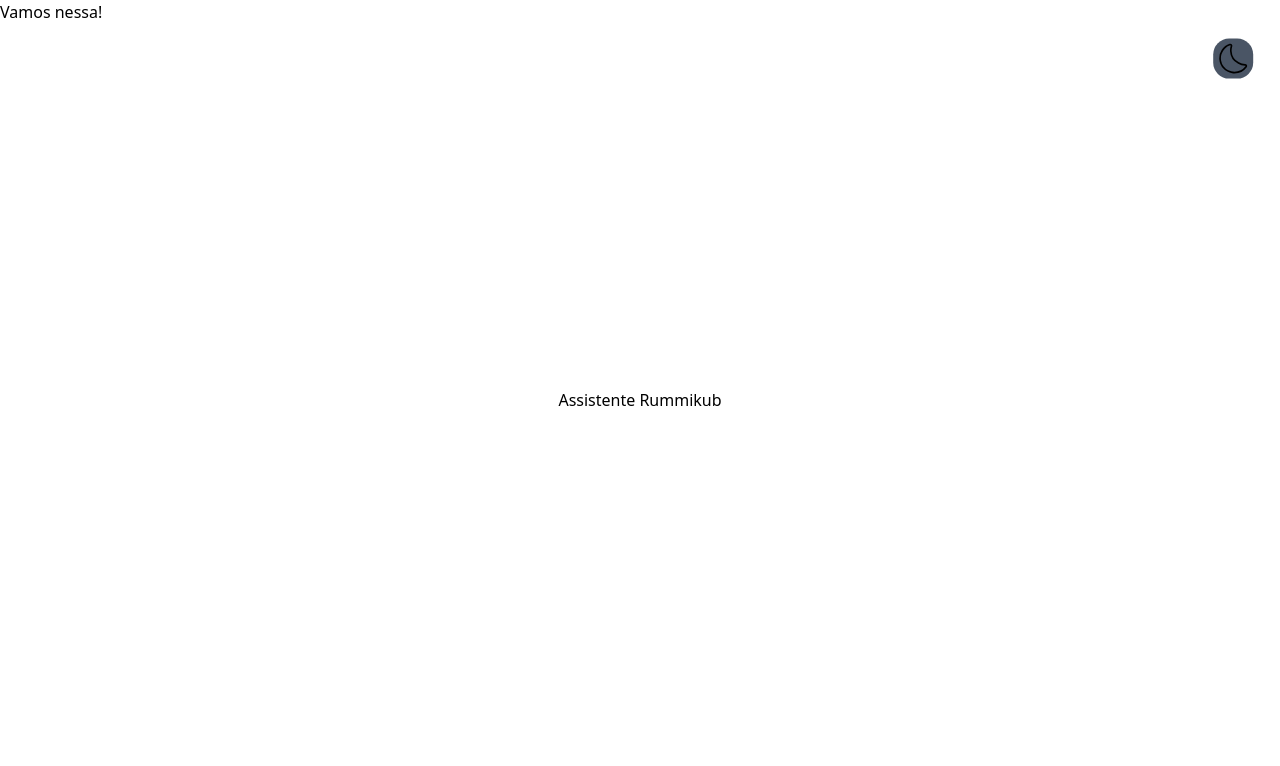
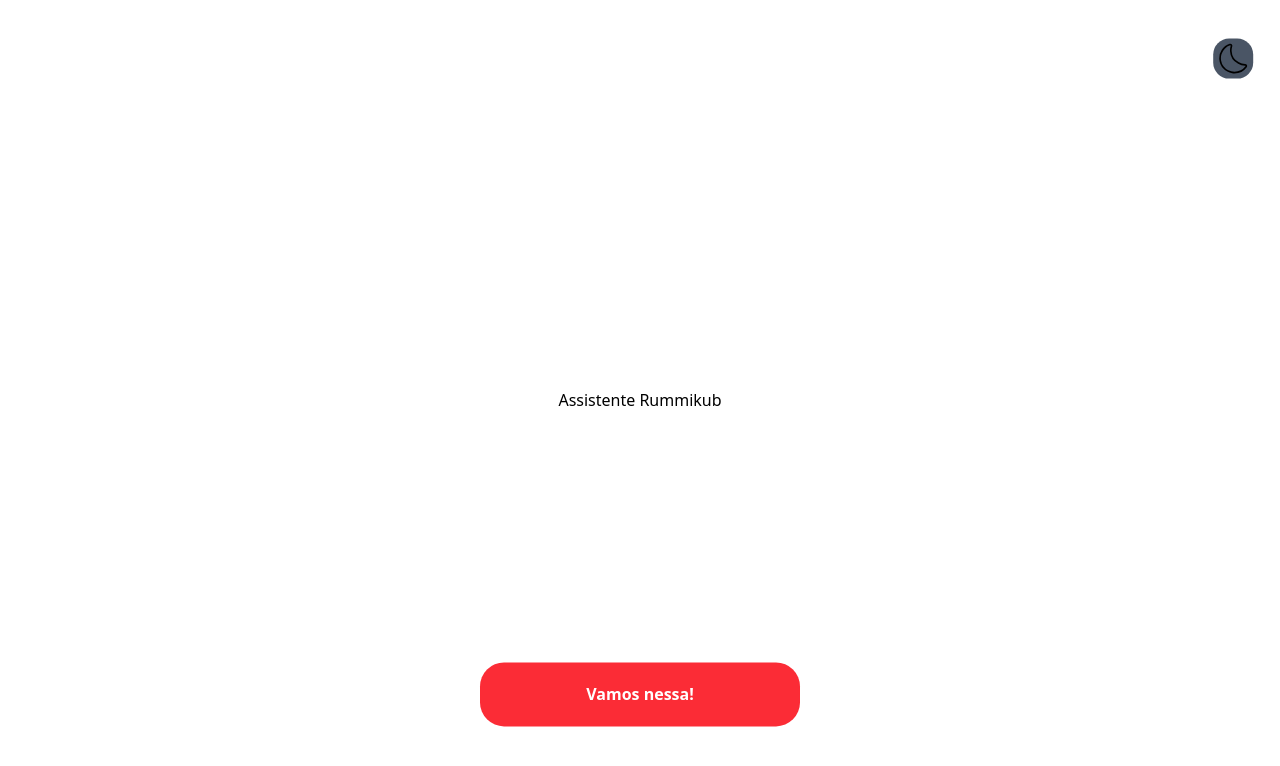
Before and after one commit to Lucasmenezes08/rummikub-assistant, a React (Vite) app in the folder rummikub/: page / in a window 1280 px wide. Shown: the top 766 px of the page. Built offline with nearby package versions, Linux system fonts and the light colour scheme.

Commit message:
:lipstick: Style: estilizar componente buttonConfirm e dark styles da homepage.

```diff
--- a/rummikub/src/components/common/button-confirm.jsx
+++ b/rummikub/src/components/common/button-confirm.jsx
@@ -1,7 +1,12 @@
+import { useContext } from "react"
+import { ThemeContext } from "../../store/darkThemeContext"
+
 export default function ConfirmButton (){
+    const {tema} = useContext(ThemeContext);
     return (
         <section>
-            <button>Vamos nessa!</button>
+            <button className={` w-[20rem] h-[4rem] rounded-3xl font-2xl font-semibold ${tema === 'dark' ? 'bg-sky-400' : 'bg-red-500 '}  text-white `}>Vamos nessa!</button>
         </section>
     )
+
 }
--- a/rummikub/src/routers/homepage.jsx
+++ b/rummikub/src/routers/homepage.jsx
@@ -20,7 +20,7 @@
             </section>
 
 
-            <section>
+            <section className="absolute  top-[90%] left-[50%] -translate-x-[50%] -translate-y-[90%]">
                 <ConfirmButton/>
             </section>
         </section>
```
